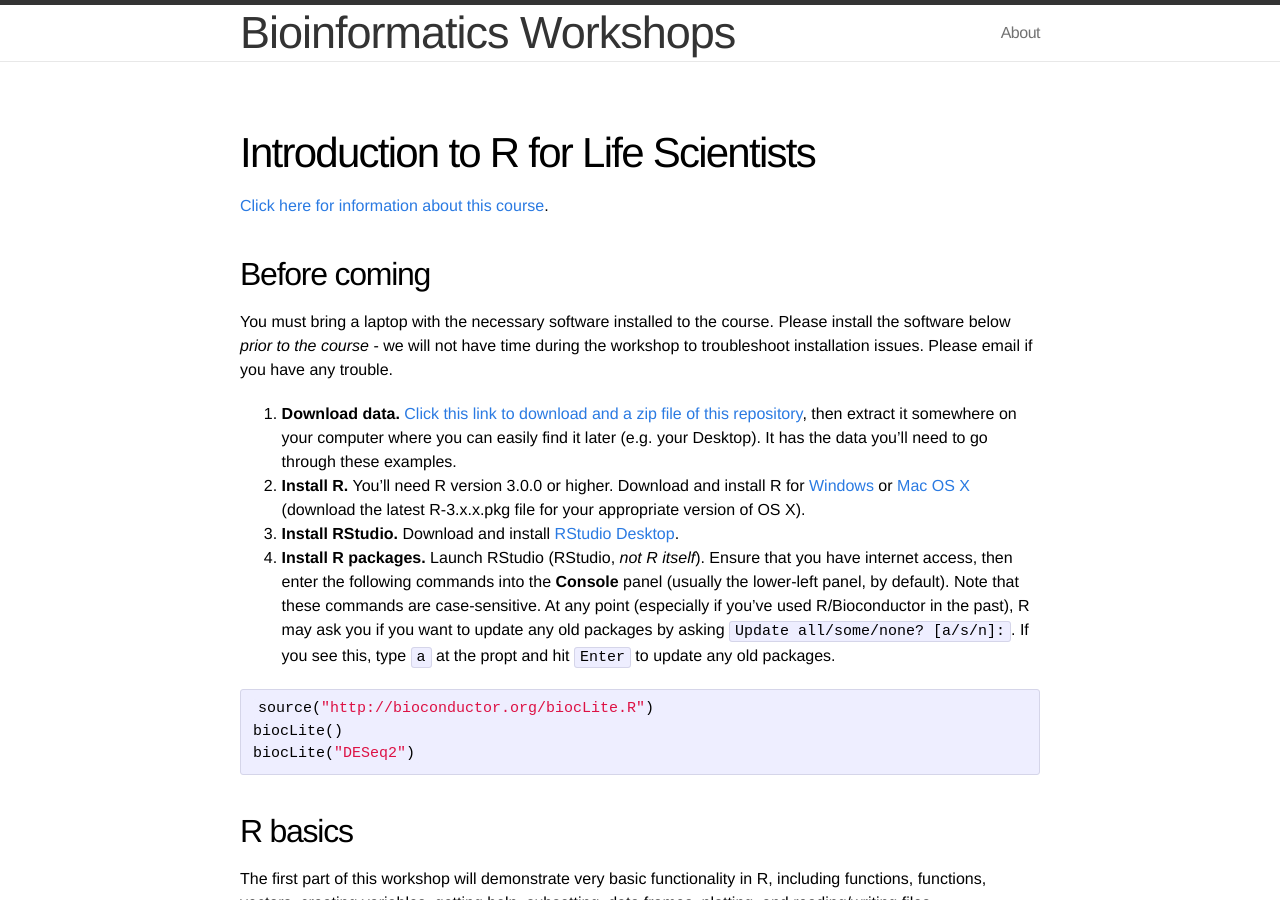
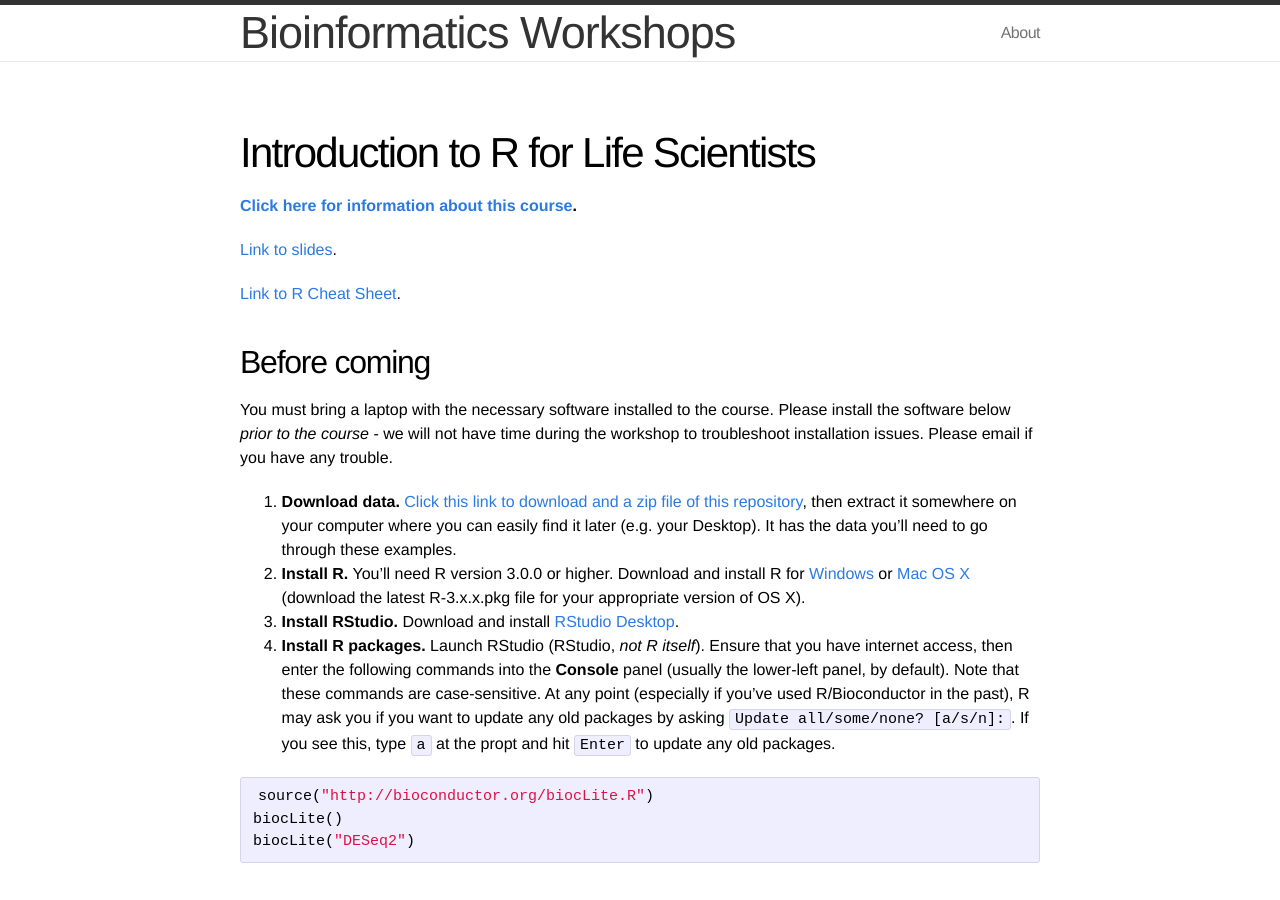
Before and after one commit to bioconnector/workshops2015, a Jekyll site: the page built from lessons/intro-r-lifesci/01-intro-r.md, in a window 1280 px wide and 900 px high. Built offline with Jekyll 4.4.1, drawn with Linux system fonts in a browser that asks for light colours; Markdown is read by kramdown in place of the engine named in the settings.

Commit message:
updated with links to slides and cheat sheet

```diff
--- a/lessons/intro-r-lifesci/01-intro-r.md
+++ b/lessons/intro-r-lifesci/01-intro-r.md
@@ -6,7 +6,12 @@ layout: page
 
 
 
-[Click here for information about this course](../).
+**[Click here for information about this course](../).**
+
+[Link to slides](https://speakerdeck.com/stephenturner/introduction-to-r-for-life-scientists).
+
+[Link to R Cheat Sheet](http://dx.doi.org/10.6084/m9.figshare.1080756).
+
 
 ## Before coming
 
```
Also changed, not shown: lessons/intro-r-lifesci/01-intro-r.Rmd (+6 -1 lines).
